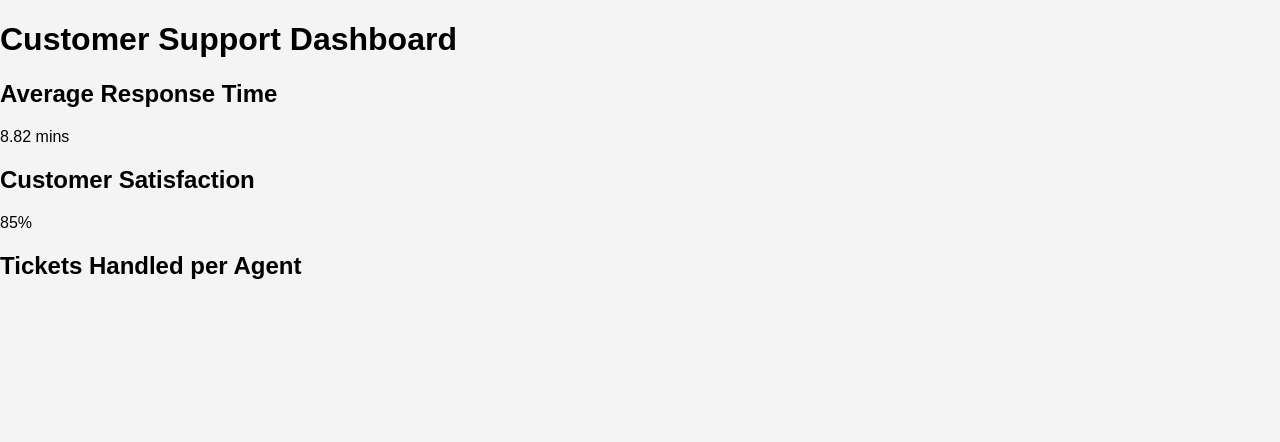
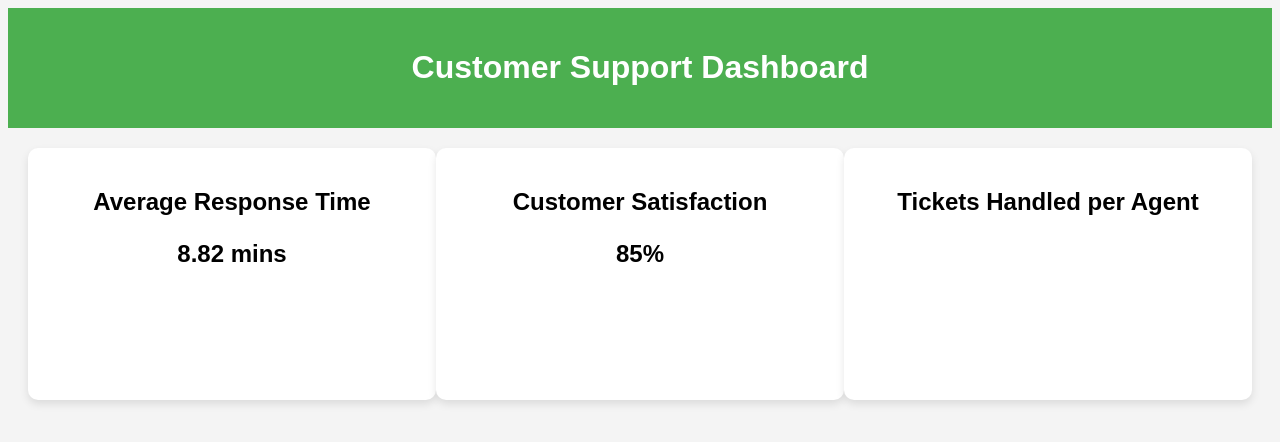
Before and after one commit to chanreygibbons/customer-support-dashboard, a plain HTML site: page index.html in a window 1280 px wide. Drawn offline with nearby package versions, Linux system fonts and the light colour scheme.

Commit message:
Update styles.css

```diff
--- a/styles.css
+++ b/styles.css
@@ -1,34 +1,35 @@
-
 body {
   font-family: Arial, sans-serif;
-    margin: 0;
-    padding: 0;
   background-color: #f4f4f4;
 }
 
-header {
+.dashboard-header {
   background-color: #4CAF50;
   color: white;
   text-align: center;
-    padding: 1em;
+  padding: 20px;
 }
 
-.dashboard {
+.dashboard-cards {
   display: flex;
   justify-content: space-around;
-    padding: 2em;
-    text-align: center;
+  padding: 20px;
 }
 
-.stat {
-    background: white;
-    padding: 1em;
-    border-radius: 8px;
-    box-shadow: 0 2px 4px rgba(0, 0, 0, 0.1);
+.card {
+  background-color: white;
+  padding: 20px;
+  border-radius: 10px;
   width: 30%;
+  text-align: center;
+  box-shadow: 0 4px 8px rgba(0, 0, 0, 0.1);
 }
 
-canvas {
-    width: 100%;
-    height: auto;
+.card h2 {
+  margin-bottom: 10px;
 }
+
+.card p {
+  font-size: 24px;
+  font-weight: bold;
+}
```
Lines whose indentation alone changed are shown as unchanged.
